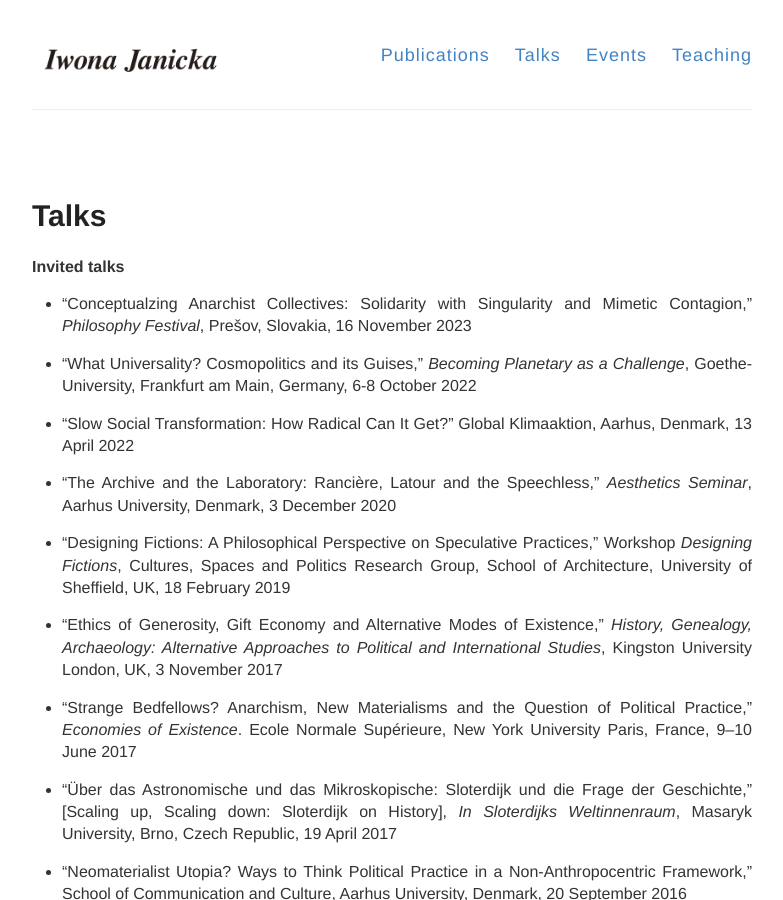
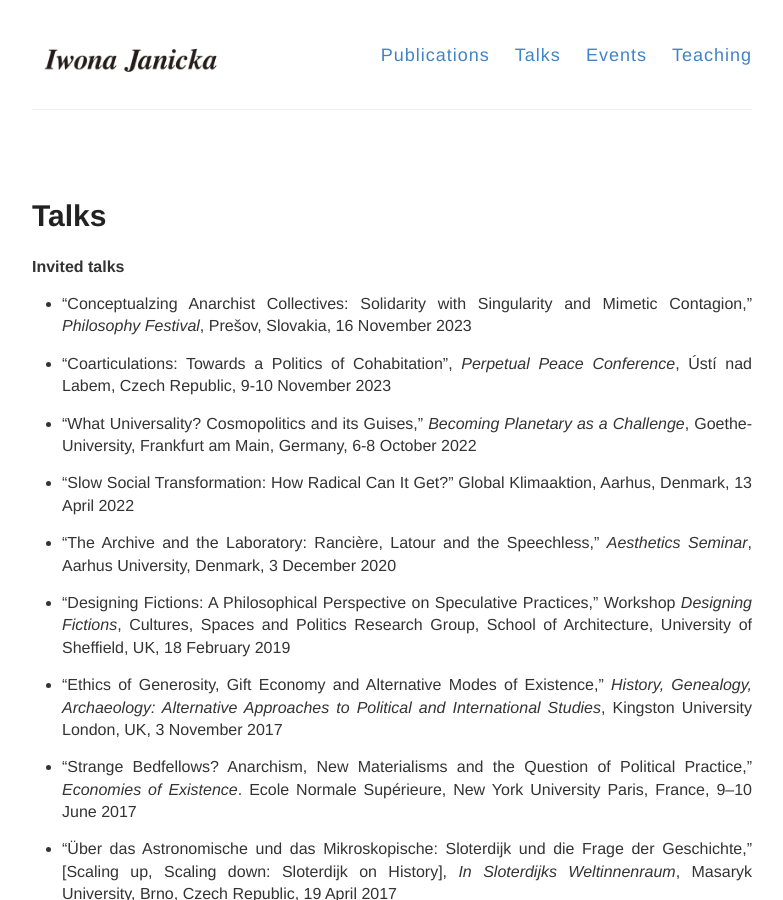
Before and after one commit to IJanicka/IJanicka.github.io, a Jekyll site: the page built from talks.md, in a window 1280 px wide and 900 px high. Shown: the whole window, without its empty margins (248-1031 px from the left). Built offline with Jekyll 4.4.1, drawn with Linux system fonts in a browser that asks for light colours.

Commit message:
Update talks.md

```diff
--- a/talks.md
+++ b/talks.md
@@ -9,6 +9,8 @@ permalink: /talks/
 **Invited talks**<br>
 
 * “Conceptualzing Anarchist Collectives: Solidarity with Singularity and Mimetic Contagion,” *Philosophy Festival*, Prešov, Slovakia, 16 November 2023<br>
+
+* “Coarticulations: Towards a Politics of Cohabitation”, *Perpetual Peace Conference*, Ústí nad Labem, Czech Republic, 9-10 November 2023 <br>
 
 * “What Universality? Cosmopolitics and its Guises,” *Becoming Planetary as a Challenge*, Goethe-University, Frankfurt am Main, Germany, 6-8 October 2022<br>
 
```
